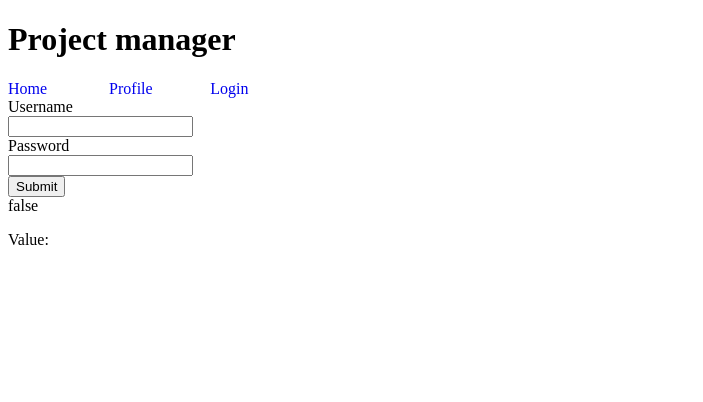
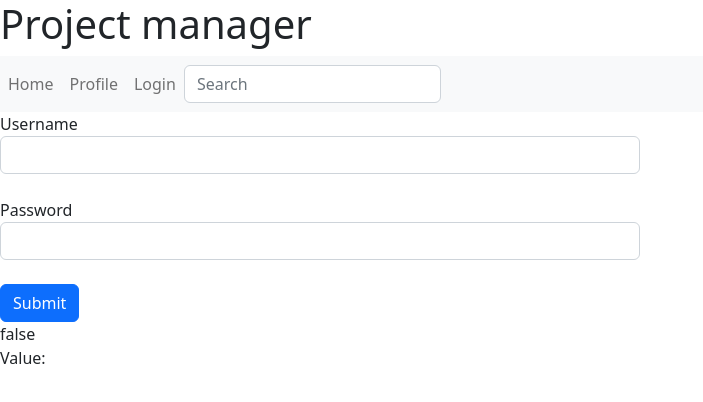
Before and after one commit to ThomasTacoVos/ProjectManager, an Angular app: page /login in a window 1280 px wide. Shown: the top 402 px of the page, without its empty margins (0-703 px from the left). Built offline with nearby package versions, Linux system fonts and the light colour scheme.

Commit message:
added bootstrap

```diff
--- a/package.json
+++ b/package.json
@@ -18,6 +18,7 @@
     "@angular/platform-browser": "^14.2.0",
     "@angular/platform-browser-dynamic": "^14.2.0",
     "@angular/router": "^14.2.0",
+    "bootstrap": "^5.2.1",
     "rxjs": "~7.5.0",
     "tslib": "^2.3.0",
     "zone.js": "~0.11.4"
--- a/src/app/Users/user/user.component.css
+++ b/src/app/Users/user/user.component.css
@@ -0,0 +1,16 @@
+.heroes .badge {
+    display: inline-block;
+    font-size: small;
+    color: white;
+    padding: 0.8em 0.7em 0 0.7em;
+    background-color: #405061;
+    line-height: 1em;
+    position: relative;
+    left: -1px;
+    top: -4px;
+    height: 1.8em;
+    min-width: 16px;
+    text-align: right;
+    margin-right: .8em;
+    border-radius: 4px 0 0 4px;
+  }
--- a/src/app/Users/user/user.component.html
+++ b/src/app/Users/user/user.component.html
@@ -1,7 +1,7 @@
 <ul>
     <li *ngFor="let user of users">
-        <button [class.selected]="user === selectedUser" type="button" (click)="onSelect(user)">
-            <span>{{user.id}}  </span>
+        <button   [class.selected]="user === selectedUser" type="button" (click)="onSelect(user)">
+            <span class="badge">{{user.id}}  </span>
             <span>{{user.username}}</span>
         </button>
 
--- a/src/app/app-routing.module.ts
+++ b/src/app/app-routing.module.ts
@@ -6,7 +6,8 @@ import { UserComponent } from './Users/user/user.component';
 const routes: Routes = [
  { path: '', redirectTo: '', pathMatch: 'full'},
   {path: 'profile', component: UserComponent},
-  {path: 'login', component: LoginComponent}
+  {path: 'login', component: LoginComponent},
+  {path: 'dashboard', component: LoginComponent}
 ];
 
 @NgModule({
--- a/src/app/app.component.css
+++ b/src/app/app.component.css
@@ -1,4 +1,4 @@
-#header {
+/* #header {
     list-style: none;
     display: flex;
     flex-direction: row;
@@ -15,4 +15,4 @@
 
     width: 8%;
 
-}
+} */
--- a/src/app/app.component.html
+++ b/src/app/app.component.html
@@ -1,10 +1,14 @@
 <h1> {{title}}</h1>
-<nav>
-    <ul id ="header">
-        <li><a routerLink = "">Home</a></li>
-        <li><a routerLink ="profile">Profile</a></li>
-        <li><a routerLink ="login">Login</a></li>
+
+<nav class="navbar navbar-expand-lg navbar-light bg-light" >
+    <ul id ="header" class="navbar-nav mr-auto">
+        <li class="nav-item"><a class="nav-link" routerLink = "">Home</a></li>
+        <li class="nav-item"><a class="nav-link" routerLink ="profile">Profile</a></li>
+        <li class="nav-item"><a class="nav-link" routerLink ="login">Login</a></li>
 
     </ul>
+    <form class="form-inline">
+        <input class="form-control" type="search" placeholder="Search" aria-label="Search">
+      </form>
 </nav>
 <router-outlet></router-outlet>
--- a/src/app/login/login.component.css
+++ b/src/app/login/login.component.css
@@ -0,0 +1,3 @@
+.formInput {
+    width: 50%;
+}
--- a/src/app/login/login.component.html
+++ b/src/app/login/login.component.html
@@ -1,9 +1,20 @@
 <form [formGroup]="loginForm" (ngSubmit)="onSubmit()">
     <label for = "username">Username</label><br>
-    <input id="username" type = "text" formControlName = "username"> <br>
+    <input id="username" type = "text" formControlName = "username" class="form-control formInput"
+        [ngClass]="{'is-invalid': submitted && f.username.errors }" >
+    <div *ngIf="submitted && f.username.errors" class="invalid-feedback">
+        <div *ngIf="f.username.errors?.['required']">Username is required</div>
+    </div>
+
+    <br>
     <label for = "password">Password</label><br>
-    <input id="password" type = "password" formControlName = "password"><br>
-    <button type="submit">Submit</button>
+    <input id="password" type = "password" formControlName = "password" class="form-control formInput"
+    [ngClass]="{'is-invalid': submitted && f.password.errors }">
+    <div *ngIf="submitted && f.password.errors" class="invalid-feedback">
+        <div *ngIf="f.password.errors?.['required']">Password is required</div>
+    </div>
+    <br>
+    <button type="submit"  class="btn btn-primary" >Submit</button>
 </form>
 {{loggedIn}}
 <p>Value: {{   this.loginForm.value.password }}</p>
--- a/src/app/login/login.component.ts
+++ b/src/app/login/login.component.ts
@@ -1,7 +1,8 @@
 import { Component, OnInit } from '@angular/core';
 import { FormBuilder, FormControl, FormGroup, Validators } from '@angular/forms';
 import { AuthService } from '../auth.service';
-
+import { Router } from '@angular/router';
+import { User } from '../user';
 @Component({
   selector: 'app-login',
   templateUrl: './login.component.html',
@@ -14,17 +15,33 @@ export class LoginComponent implements OnInit {
 
   })
   loggedIn = false
+  submitted = false
+  loading = false
+  constructor(
+    private fb: FormBuilder,
+    private authService: AuthService,
+    private router: Router,
+    ) {
 
-  constructor(private fb: FormBuilder, private authService: AuthService) { }
+
+    }
 
   ngOnInit(): void {
 
   }
-  // get f() { return this.loginForm.controls}
+  get f() { return this.loginForm.controls}
   onSubmit() {
+    this.submitted = true
+    // console.warn('dit zijn errors' + this.f.username.errors?.[required)
     console.warn(this.loginForm.value);
+    if (this.loginForm.invalid) {
+      console.log("form invalid")
+      return;
+    }
+    this.loading = true
      if (this.authService.onSubmit({ username: this.loginForm.value.username!, password: this.loginForm.value.password! }) ){
         console.warn('hello')
+        this.router.navigate(['/']);
      }
   }
 }
--- a/src/styles.css
+++ b/src/styles.css
@@ -1 +1,2 @@
 /* You can add global styles to this file, and also import other style files */
+@import "~bootstrap/dist/css/bootstrap.css";
```
Also changed, not shown: src/app/auth.service.ts (+10 -1 lines), 1 other file (tests, documents, lock files or other folders).
